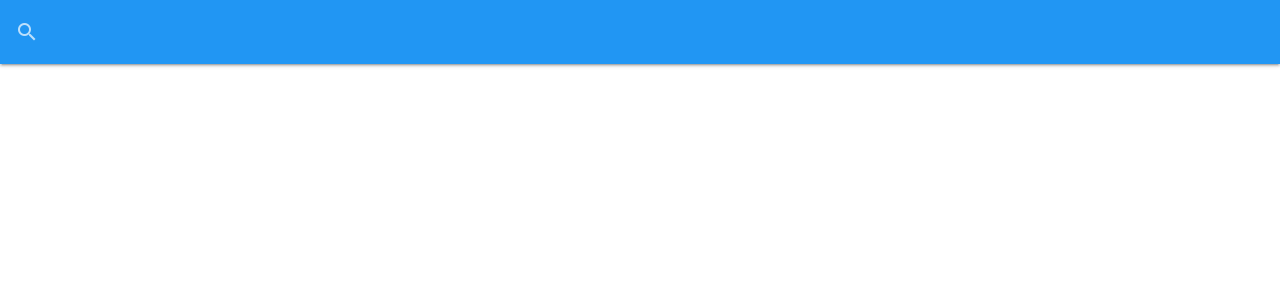
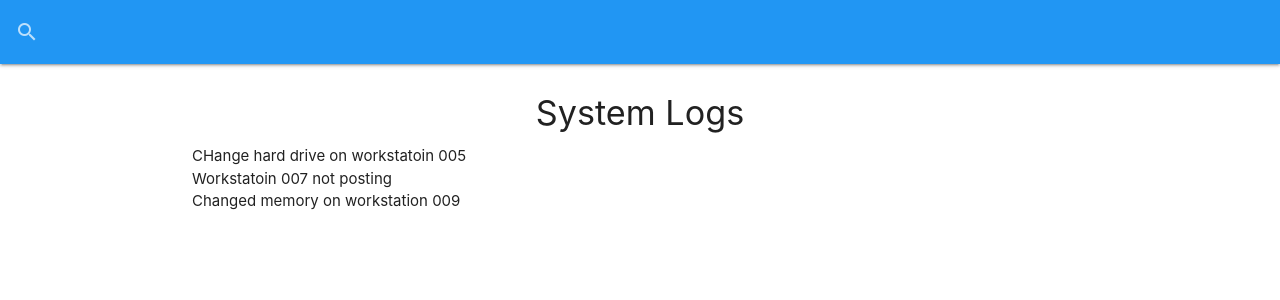
Before and after one commit to pranavshukla1011/it_logger, a React (Create React App) app: page / in a window 1280 px wide. Shown: the top 300 px of the page. Built offline with nearby package versions, Linux system fonts and the light colour scheme; data requests are answered from the project's data file.

Commit message:
logs file set

```diff
--- a/package.json
+++ b/package.json
@@ -6,6 +6,7 @@
     "@testing-library/jest-dom": "^5.11.4",
     "@testing-library/react": "^11.1.0",
     "@testing-library/user-event": "^12.1.10",
+    "axios": "^0.21.1",
     "materialize-css": "^1.0.0",
     "react": "^17.0.2",
     "react-dom": "^17.0.2",
--- a/src/App.js
+++ b/src/App.js
@@ -3,6 +3,7 @@ import React, { Fragment, useEffect } from 'react';
 import 'materialize-css/dist/css/materialize.min.css';
 import M from 'materialize-css/dist/js/materialize.min.js';
 import SearchBar from './Components/Layout/SearchBar';
+import Logs from './Components/Logs/Logs';
 const App = () => {
   useEffect(() => {
     //initializes materialize js
@@ -11,6 +12,9 @@ const App = () => {
   return (
     <Fragment>
       <SearchBar></SearchBar>
+      <div className='container'>
+        <Logs></Logs>
+      </div>
     </Fragment>
   );
 };
--- /dev/null
+++ b/src/Components/Logs/Logs.js
@@ -0,0 +1,41 @@
+import React, { useState, Fragment, useEffect } from 'react';
+import axios from 'axios';
+
+const Logs = () => {
+  const [logs, setLogs] = useState([]);
+  const [loading, setLoading] = useState(false);
+
+  useEffect(() => {
+    getLogs();
+    //eslint-disable-next-line
+  }, []);
+
+  const getLogs = async () => {
+    setLoading(true);
+    const res = await axios.get('/logs');
+    setLogs(res.data);
+    setLoading(false);
+  };
+
+  if (loading) {
+    return <h4>Loading</h4>;
+  }
+  return (
+    <Fragment>
+      <ul className='collection-with-header'>
+        <li className='collection-header'>
+          <h4 className='center'>System Logs</h4>
+        </li>
+        {!loading && logs.length === 0 ? (
+          <Fragment>
+            <p>No logs to show</p>
+          </Fragment>
+        ) : (
+          logs.map((log) => <li>{log.message}</li>)
+        )}
+      </ul>
+    </Fragment>
+  );
+};
+
+export default Logs;
```
Also changed, not shown: src/Components/Logs/LogItem.js (added), 1 other file (tests, documents, lock files or other folders).
